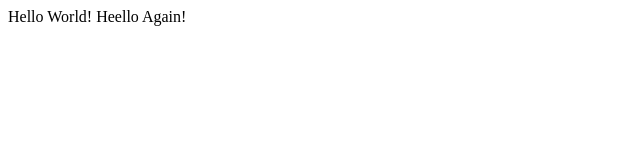
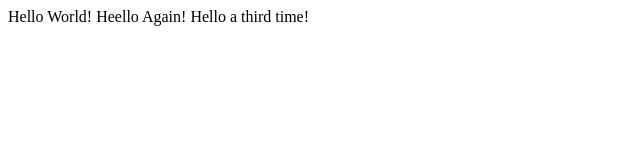
Before and after one commit to JasmineChhabra1704/lecture1, a plain HTML site: page hello.html in a window 1280 px wide. Shown: the whole page, without its empty margins (0-640 px from the left). Drawn offline with Linux system fonts and the light colour scheme.

```diff
--- a/hello.html
+++ b/hello.html
@@ -4,6 +4,6 @@
 	<title>My Webpage</title>
 </head>
 <body>
-	Hello World! Heello Again!
+	Hello World! Heello Again! Hello a third time!
 </body>
 </html>
```
